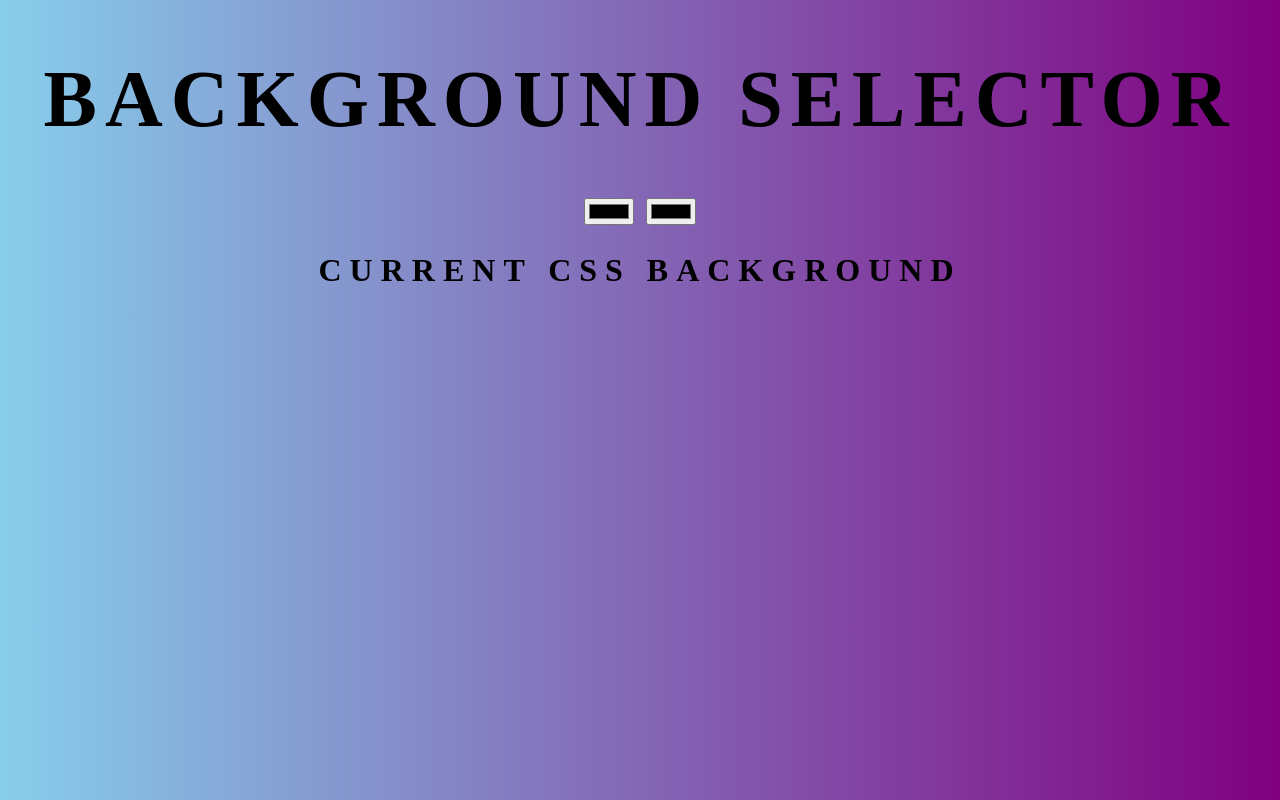
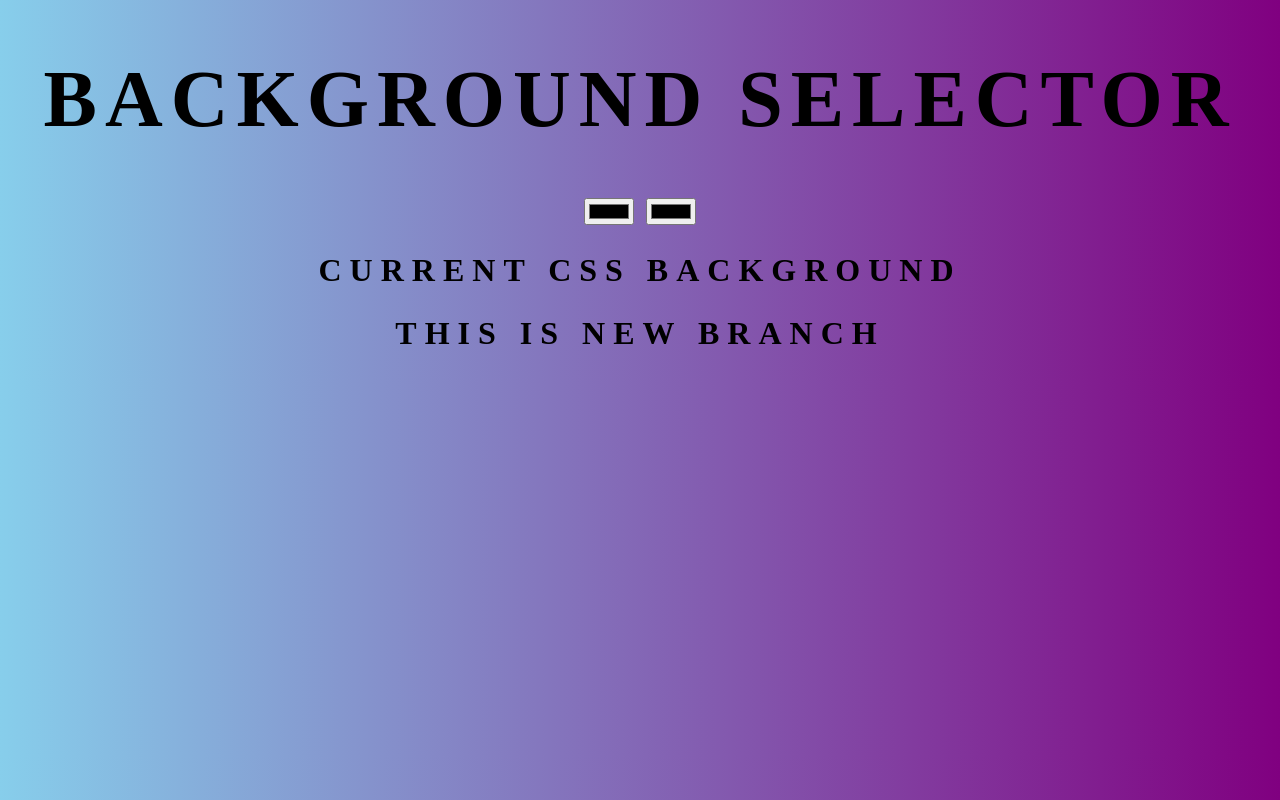
Before and after one commit to Alimonfared2002/website, a plain HTML site: page index.html in a window 1280 px wide. Drawn offline with Linux system fonts and the light colour scheme; a web font is replaced by a local one.

Commit message:
this is new branch

```diff
--- a/index.html
+++ b/index.html
@@ -16,7 +16,7 @@
 
 	<h2>current css background</h2>
 	<h3></h3>
-
+	<h2>this is new branch</h2>
 	<script type="text/javascript" src="testjs.js"></script>
 </body>
 </html>
```
